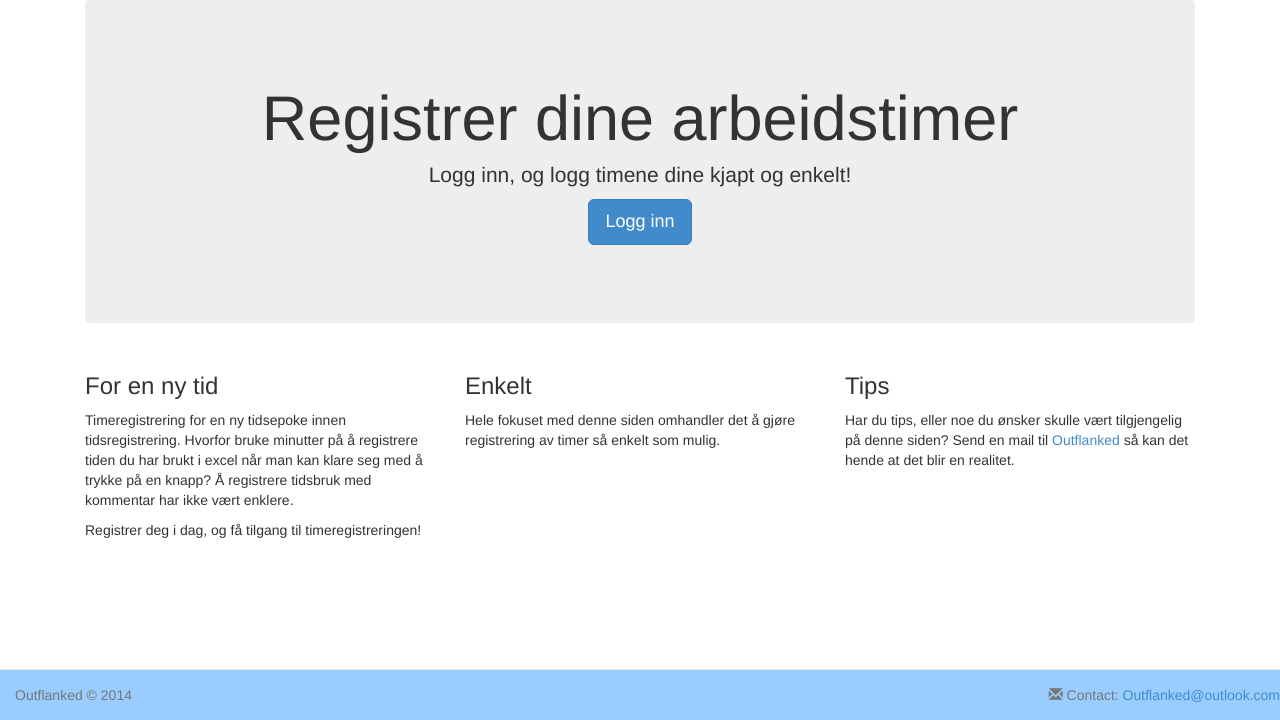
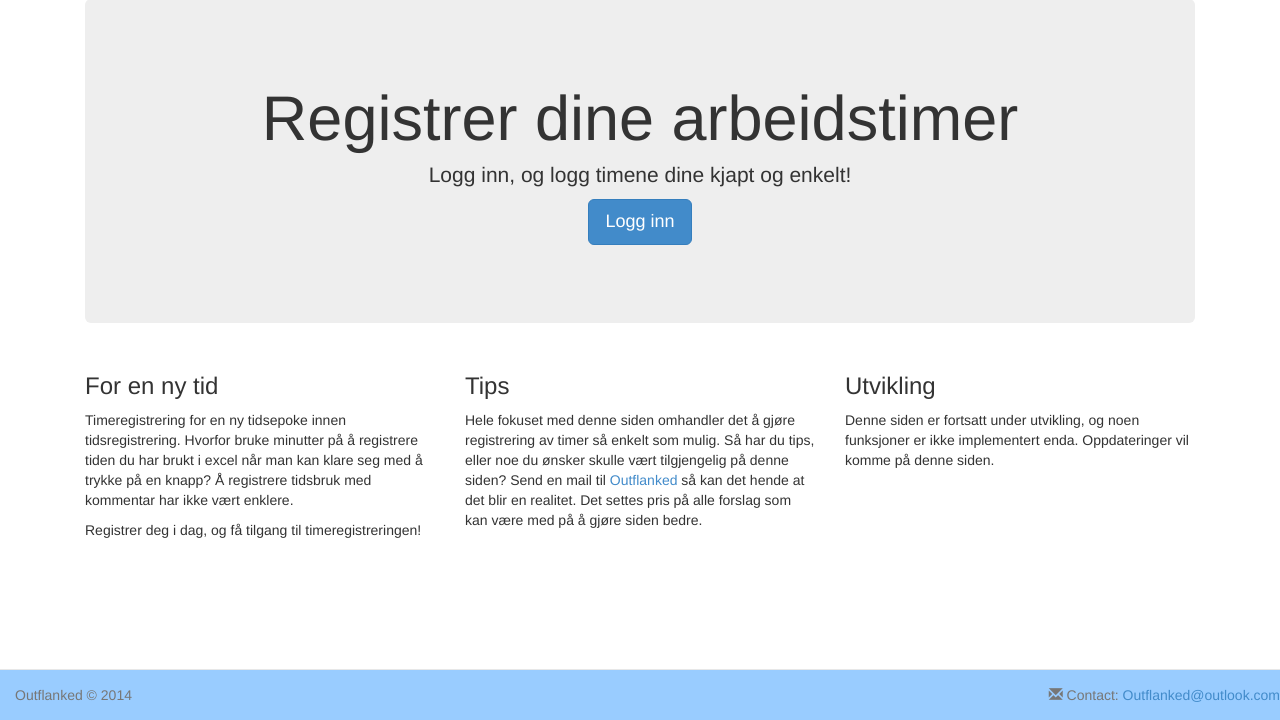
Before and after one commit to runeaa/timereg, a PHP site: page / in a window 1280 px wide. Shown: the part 80-800 px from the top of the page. Run offline with PHP 8.4, Linux system fonts and the light colour scheme; some libraries are stand-ins or nearby versions.

Commit message:
småendringer

```diff
--- a/db/dbFunctions.php
+++ b/db/dbFunctions.php
@@ -120,7 +120,7 @@ class functions {
             $stmnt->close();
         }
         $message = 'Passordet ditt er ' . $pass;
-        mail($userEmail, 'Resettpassord', $message, 'timereg@runeaasv.tihlde.org');
+        mail($userEmail, 'Innloggings informasjon', $message);
 
         if ($change) {
             header('location: ../skrivPass.php');
--- a/db/dbNavigator.php
+++ b/db/dbNavigator.php
@@ -1,5 +1,5 @@
 <?php
-include_once './database_info.php';
+include_once '../../database_info.php';
 include_once './dbFunctions.php';
 
 if (isset($_POST['action'])) {
--- a/include/header.php
+++ b/include/header.php
@@ -20,7 +20,7 @@ function checkLogin() {
         <meta charset="UTF-8">
 
         <link href="res/dist/css/bootstrap.css" rel="stylesheet">
-        <link rel="icon" href="../res/icon/favicon.ico" type="image/x-icon">
+        <link rel="icon" href="res/icon/favicon.ico" type="image/x-icon">
         <title>Clocktime</title>
     </head>
     <body>
--- a/index.php
+++ b/index.php
@@ -19,16 +19,18 @@ include './include/header.php';
         <p>Registrer deg i dag, og få tilgang til timeregistreringen!</p>
     </div>
     <div class="col-lg-4">
-        <h3>Enkelt</h3>
+        <h3>Tips</h3>
         <p>
-            Hele fokuset med denne siden omhandler det å gjøre registrering av timer så enkelt som mulig. </p>
+            Hele fokuset med denne siden omhandler det å gjøre registrering av timer så enkelt som mulig.
+            Så har du tips, eller noe du ønsker skulle vært tilgjengelig på denne siden?
+            Send en mail til <a href ="mailto:outflanked@outlook.com">Outflanked</a> så kan det hende at
+            det blir en realitet. Det settes pris på alle forslag som kan være med på å gjøre siden bedre.</p>
     </div>
     <div class="col-lg-4">
-        <h3>Tips</h3>
+        <h3>Utvikling</h3>
         <p>
-            Har du tips, eller noe du ønsker skulle vært tilgjengelig på denne siden?
-            Send en mail til <a href ="mailto:outflanked@outlook.com">Outflanked</a> så kan det hende at
-            det blir en realitet.</p>
+            Denne siden er fortsatt under utvikling, og noen funksjoner er ikke implementert enda. Oppdateringer vil
+        komme på denne siden.</p>
     </div>
 </div>
 <?php
--- a/nbproject/project.xml
+++ b/nbproject/project.xml
@@ -5,5 +5,8 @@
         <data xmlns="http://www.netbeans.org/ns/php-project/1">
             <name>Timeregistrering</name>
         </data>
+        <spellchecker-wordlist xmlns="http://www.netbeans.org/ns/spellchecker-wordlist/1">
+            <word>Oppdateringer</word>
+        </spellchecker-wordlist>
     </configuration>
 </project>
```
Also changed, not shown: skrivPass.php (+12 -1 lines).
